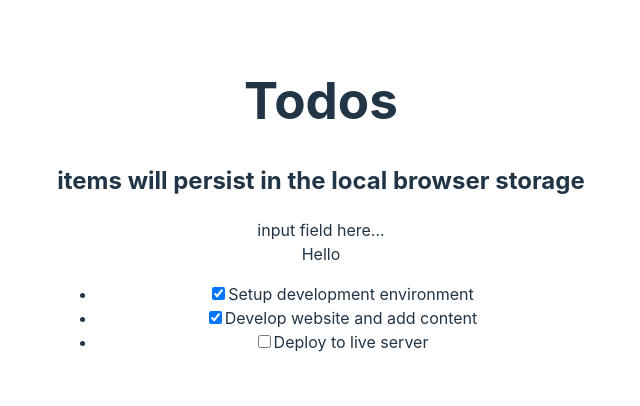
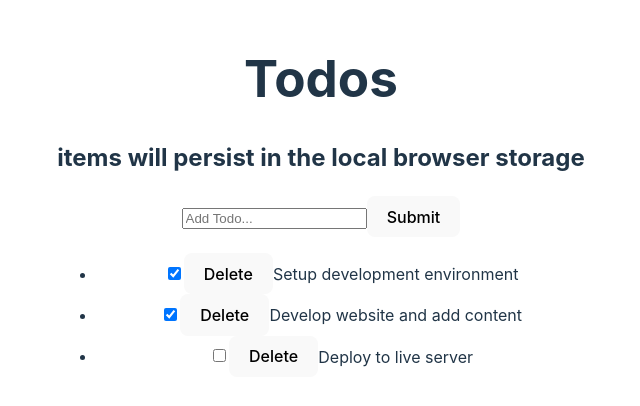
Before and after one commit to edahigure/todolist-react, a React (Vite) app: page / in a window 1280 px wide. Shown: the part 196-602 px from the top of the page, without its empty margins (319-959 px from the left). Built offline with nearby package versions, Linux system fonts and the light colour scheme.

Commit message:
Finish event implementation

```diff
--- a/package.json
+++ b/package.json
@@ -10,7 +10,8 @@
   },
   "dependencies": {
     "react": "^18.2.0",
-    "react-dom": "^18.2.0"
+    "react-dom": "^18.2.0",
+    "uuid": "^9.0.0"
   },
   "devDependencies": {
     "@types/react": "^18.0.27",
--- a/src/components/InputTodo.jsx
+++ b/src/components/InputTodo.jsx
@@ -1,4 +1,39 @@
-const InputTodo = () => {
-    return <div>input field here...</div>;
+import { useState } from 'react';
+
+
+const InputTodo = ({ addTodoItem }) => {
+
+    const [title, setTitle] = useState('');
+    const [message, setMessage] = useState('');
+
+    const handleChange = (e) => {
+        setTitle(e.target.value);
+    };
+
+    const handleSubmit = (e) => {
+        e.preventDefault();
+        if (title.trim()) {
+            addTodoItem(title);
+            setTitle('');
+            setMessage('');
+        } else {
+            setMessage('Please add item.');
+        }
+    };
+
+    return (
+        <>
+            <form onSubmit={handleSubmit}>
+                <input
+                    type="text"
+                    placeholder="Add Todo..."
+                    value={title}
+                    onChange={handleChange}
+                />
+                <button>Submit</button>
+            </form>
+            <span>{message}</span>
+        </>
+    );
 };
 export default InputTodo;
--- a/src/components/TodoItem.jsx
+++ b/src/components/TodoItem.jsx
@@ -1,4 +1,4 @@
-const TodoItem = ({ itemProp, handleChange }) => {
+const TodoItem = ({ itemProp, handleChange, delTodo}) => {
 
     return (
         <li>
@@ -7,6 +7,7 @@
                 checked={itemProp.completed}
                 onChange={() => handleChange(itemProp.id)}
             />
+            <button onClick={() => delTodo(itemProp.id)}>Delete</button>
             {itemProp.title}
         </li>
     );
--- a/src/components/TodosList.jsx
+++ b/src/components/TodosList.jsx
@@ -1,5 +1,6 @@
 import TodoItem from '../components/TodoItem';
-const TodosList = ({ todosProps, handleChange }) => {
+
+const TodosList = ({ todosProps, handleChange, delTodo }) => {
     return (
         <ul>
             {todosProps.map((todo) => (
@@ -7,6 +8,7 @@
                     key={todo.id}
                     itemProp={todo}
                     handleChange={handleChange}
+                    delTodo={delTodo}
                 />
             ))}
         </ul>
--- a/src/components/TodosLogic.jsx
+++ b/src/components/TodosLogic.jsx
@@ -1,21 +1,22 @@
 import { useState } from 'react';
 import TodosList from '../components/TodosList';
 import InputTodo from '../components/InputTodo';
+import { v4 as uuidv4 } from "uuid";
 // other imported components here
 const TodosLogic = () => {
     const [todos, setTodos] = useState([
         {
-            id: 1,
+            id: uuidv4(),
             title: 'Setup development environment',
             completed: true,
         },
         {
-            id: 2,
+            id: uuidv4(),
             title: 'Develop website and add content',
             completed: true,
         },
         {
-            id: 3,
+            id: uuidv4(),
             title: 'Deploy to live server',
             completed: false,
         },
@@ -36,11 +37,31 @@
         );
     };
 
+    const delTodo = (id) => {
+        setTodos([
+            ...todos.filter((todo) => {
+                return todo.id !== id;
+            }),
+        ]);
+    };
+
+    const addTodoItem = (title) => {
+        const newTodo = {
+            id: uuidv4(),
+            title: title,
+            completed: false,
+        };
+        setTodos([...todos, newTodo]);
+    };
+
     return (
         <div>
-            <InputTodo />
-            <div>Hello</div>
-            <TodosList todosProps={todos} handleChange={handleChange} />
+            <InputTodo addTodoItem={addTodoItem} />
+            <TodosList
+                todosProps={todos}
+                handleChange={handleChange}
+                delTodo={delTodo}
+            />
         </div>
     );
 };
```
Also changed, not shown: 1 other file (tests, documents, lock files or other folders).
